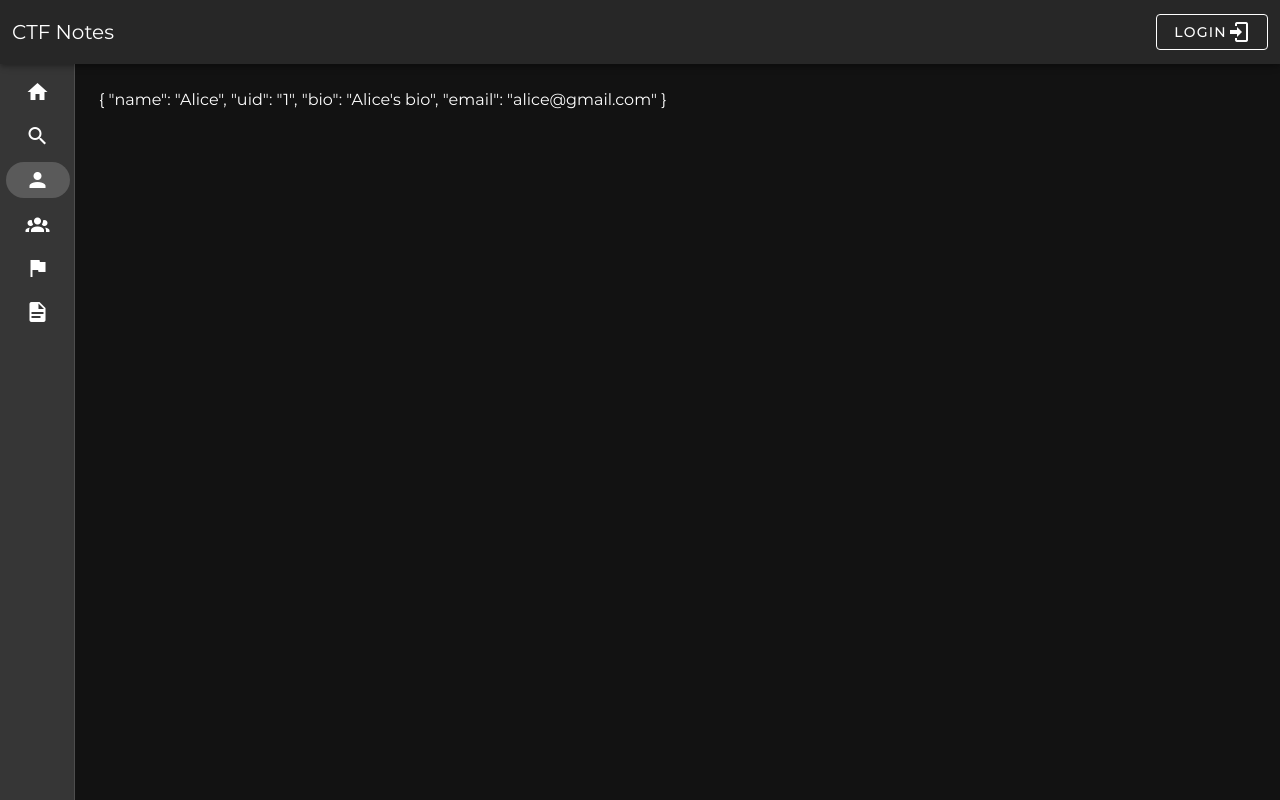
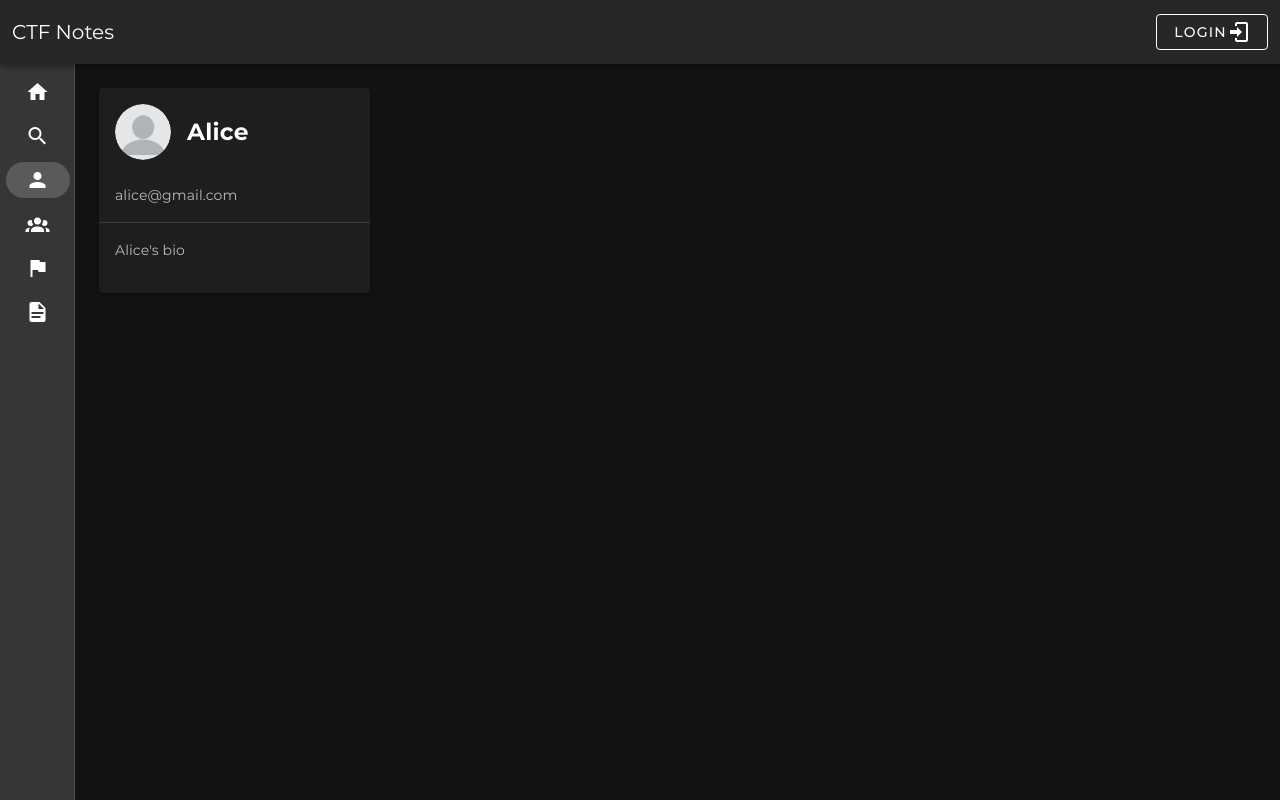
Before and after one commit to mug1wara26/CS6131-Websites, a Vue app: page /users/1 in a window 1280 px wide. Built offline with nearby package versions, Linux system fonts and the light colour scheme.

Commit message:
implemented a bad looking user page

```diff
--- a/src/App.vue
+++ b/src/App.vue
@@ -126,7 +126,7 @@ export default Vue.extend({
           icon: "mdi-magnify",
         },
         {
-          name: "Users",
+          name: "User",
           route: "/users",
           icon: "mdi-account",
         },
--- a/src/components/UserSearchCard.vue
+++ b/src/components/UserSearchCard.vue
@@ -2,7 +2,7 @@
   <v-card class="pa-4 fill-height d-flex flex-column" elevation="2">
     <v-card-title> <a @click="$router.push({path: `users/${item.uid}`})"> {{ item.name }} </a></v-card-title>
     <v-card-text>
-      <p class="font-weight-medium d-inline"> {{ item.bio }} </p>
+      <div class="font-weight-medium text-truncate"> {{ item.bio }} </div>
       <p class="font-weight-thin font-italic">{{ item.email }}</p>
     </v-card-text>
   </v-card>
--- a/src/data/Users.ts
+++ b/src/data/Users.ts
@@ -10,6 +10,7 @@ const users: Array<User> = [
     {
         name: "Bob",
         uid: "2",
+        bio: "Lorem ipsum dolor sit amet, consectetur adipiscing elit, sed do eiusmod tempor incididunt ut labore et dolore magna aliqua. Ut enim ad minim veniam, quis nostrud exercitation ullamco laboris nisi ut aliquip ex ea commodo consequat. Duis aute irure dolor in reprehenderit in voluptate velit esse cillum dolore eu fugiat nulla pariatur. Excepteur sint occaecat cupidatat non proident, sunt in culpa qui officia deserunt mollit anim id est laborum.",
         email: "bob@gmail.com"
     },
     {
--- a/src/views/Users.vue
+++ b/src/views/Users.vue
@@ -1,8 +1,27 @@
 <template>
   <v-container fluid>
-    <p v-if="user === undefined"> No User Found</p>
+    <p v-if="user === undefined"> User login not implemented yet, click on a user in search to view their page</p>
     <template v-else>
-      {{user}}
+      <v-row>
+        <v-col cols="3">
+          <v-card>
+            <v-card-title>
+              <v-avatar size="56">
+                <img
+                    alt="user"
+                    src="../../public/assets/default-pfp.webp"
+                />
+              </v-avatar>
+              <h3 class="ml-4"> {{ user.name }} </h3>
+            </v-card-title>
+            <v-card-subtitle class="mt-2"> {{ user.email }} </v-card-subtitle>
+            <v-divider/>
+            <v-card-text>
+              <p> {{ user.bio }} </p>
+            </v-card-text>
+          </v-card>
+        </v-col>
+      </v-row>
     </template>
   </v-container>
 </template>
```
Also changed, not shown: public/assets/default-pfp.png (added), public/assets/default-pfp.webp (added).
